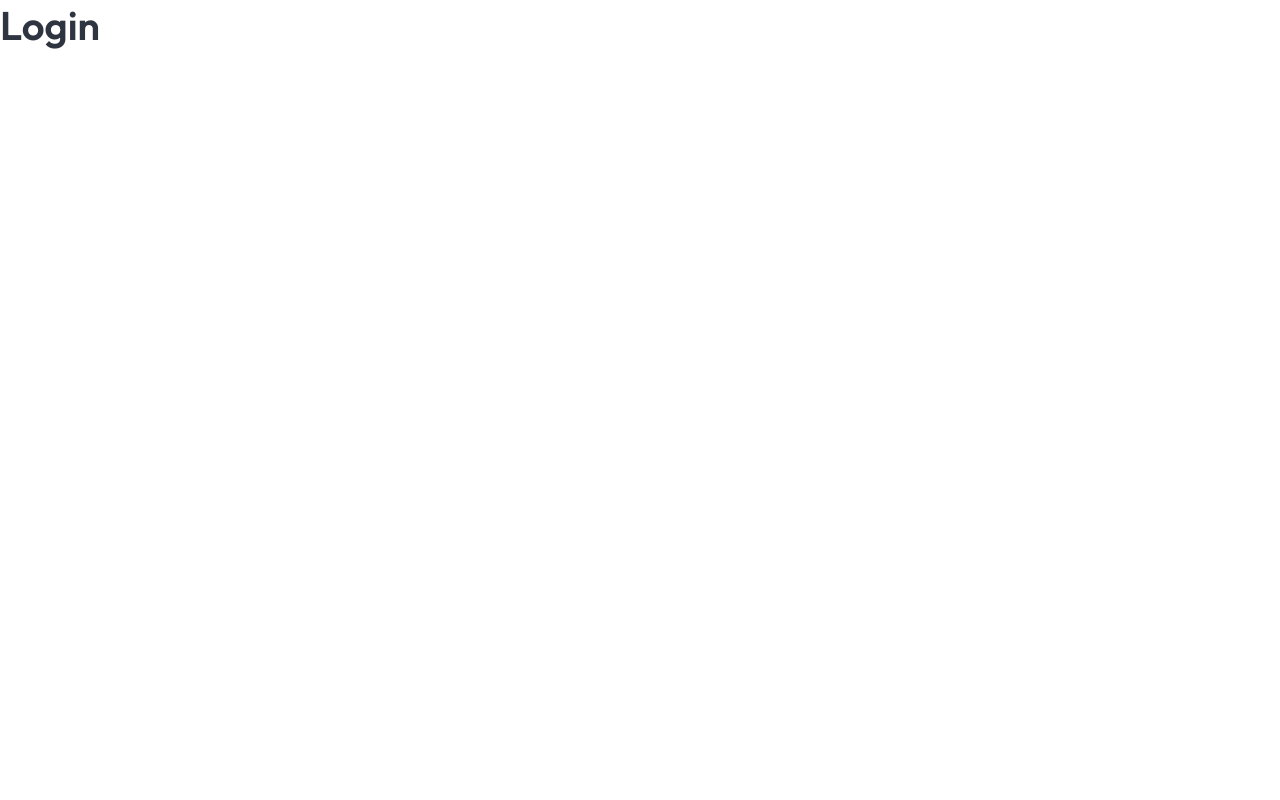
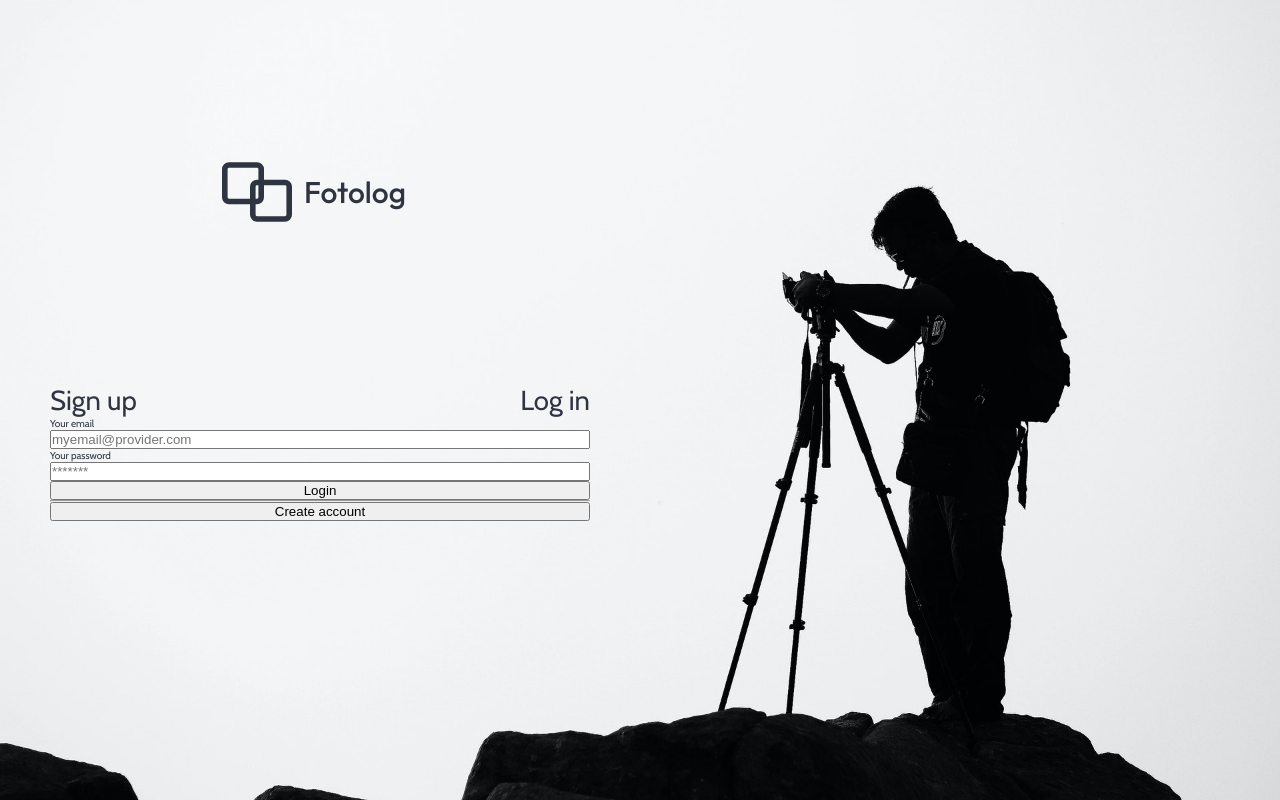
Before and after one commit to calmohtml/fotolog, a Next.js app: page /login in a window 1280 px wide. Built offline with nearby package versions, Linux system fonts and the light colour scheme.

Commit message:
Adding styled to login page

```diff
--- a/pages/login.jsx
+++ b/pages/login.jsx
@@ -1,10 +1,89 @@
-import React from "react";
+import React, { Fragment } from "react";
+import Image from "next/image";
+import styled from "styled-components";
+import OutwildPhotography from "../public/photographerRock.jpg";
+import Logo from "../public/logo.svg";
 
 const Login = () => {
+  const BackgroundImage = styled.section`
+    position: fixed;
+    height: 100vh;
+    width: 100vw;
+    overflow: hidden;
+    z-index: -1;
+  `;
+
+  const Container = styled.div`
+    @media (max-width: 1024px) {
+      border: 1px solid red;
+      display: grid;
+      grid-template-columns: 1fr;
+    }
+
+    display: grid;
+    grid-template-columns: 50% auto;
+  `;
+
+  const FormContainer = styled.section`
+    display: grid;
+    grid-template-rows: 1fr 0fr 1fr;
+    height: 100vh;
+    padding: 0 5rem;
+
+    span {
+      display: flex;
+      align-items: center;
+      justify-content: center;
+
+      h3 {
+        margin: 0rem 1.25rem;
+      }
+    }
+
+    div {
+      display: flex;
+      justify-content: space-between;
+    }
+
+    form {
+      display: flex;
+      flex-direction: column;
+    }
+  `;
+
   return (
-    <div>
-      <h2>Login</h2>
-    </div>
+    <Fragment>
+      <BackgroundImage>
+        <Image
+          alt=""
+          src={OutwildPhotography}
+          layout="fill"
+          objectFit="cover"
+        />
+      </BackgroundImage>
+      <Container>
+        <FormContainer>
+          <span>
+            <Image src={Logo} width="70" height="70" layout="" />
+            <h3>Fotolog</h3>
+          </span>
+          <div>
+            <p>Sign up</p>
+            <p>Log in</p>
+          </div>
+          <form action="">
+            <label htmlFor="">Your email</label>
+            <input type="text" placeholder="myemail@provider.com" />
+            <label htmlFor="">Your password</label>
+            <input type="text" placeholder="*******" />
+            <button type="submit">Login</button>
+            <hr />
+            <button type="">Create account</button>
+          </form>
+        </FormContainer>
+        <div></div>
+      </Container>
+    </Fragment>
   );
 };
 
```
